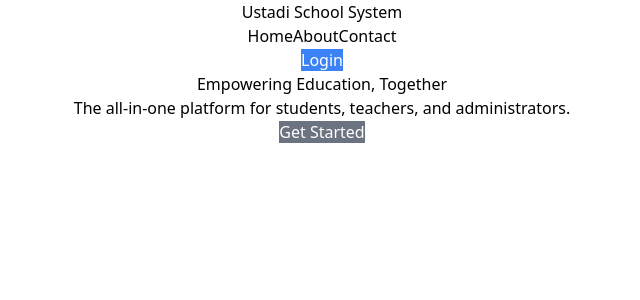
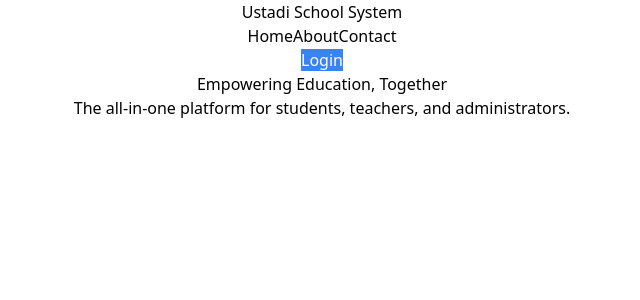
Before and after one commit to Moringa-SDF-PT10/phase4-project-group-09-school-management-app, a React (Vite) app in the folder client/: page / in a window 1280 px wide. Shown: the top 300 px of the page, without its empty margins (318-958 px from the left). Built offline with nearby package versions, Linux system fonts and the light colour scheme; no server answers.

Commit message:
remove Get started in the Home page

```diff
--- a/client/src/pages/Home.jsx
+++ b/client/src/pages/Home.jsx
@@ -11,11 +11,6 @@ const Home = () => {
         <p className="mt-4 text-lg text-gray-600">
           The all-in-one platform for students, teachers, and administrators.
         </p>
-        <div className="mt-8">
-          <Link to="/register" className="btn-secondary">
-            Get Started
-          </Link>
-        </div>
       </div>
     </main>
   );
```
